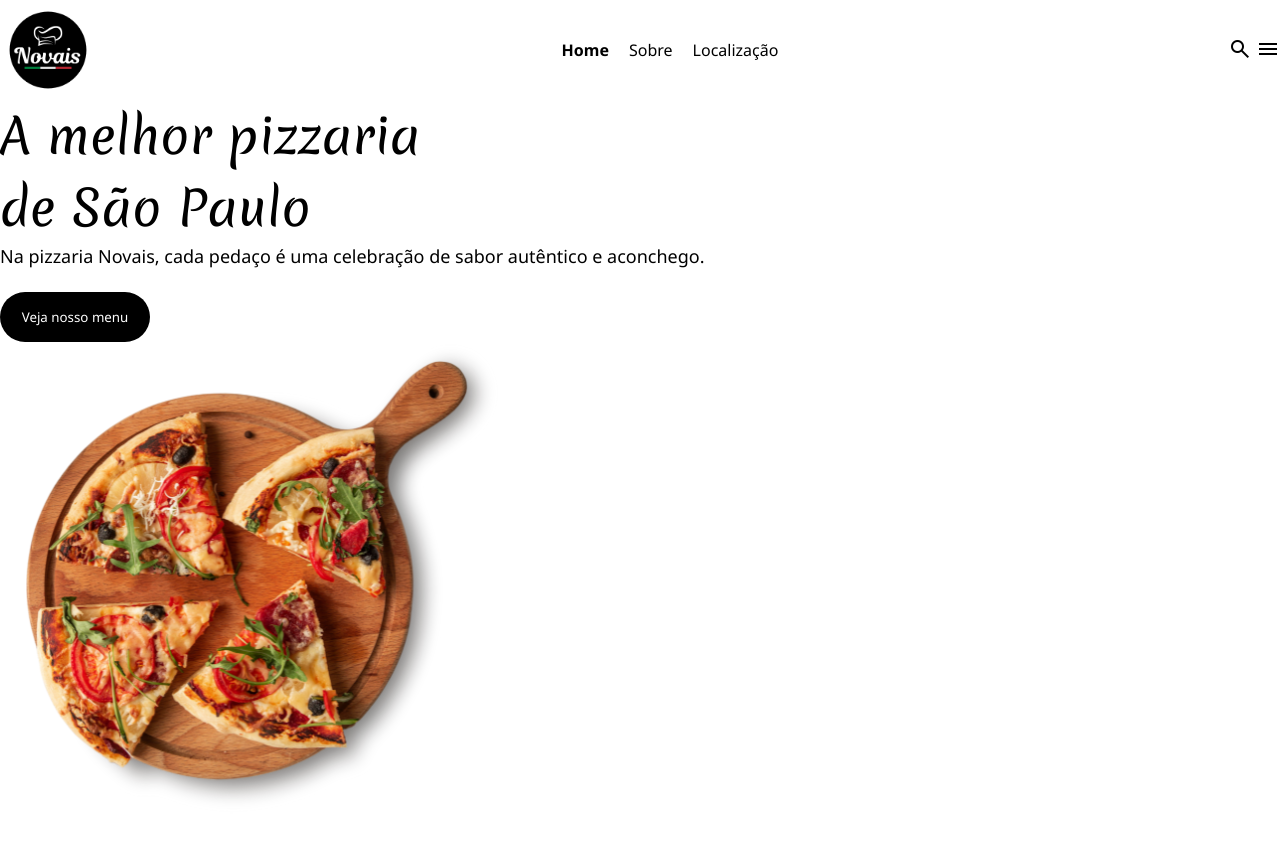
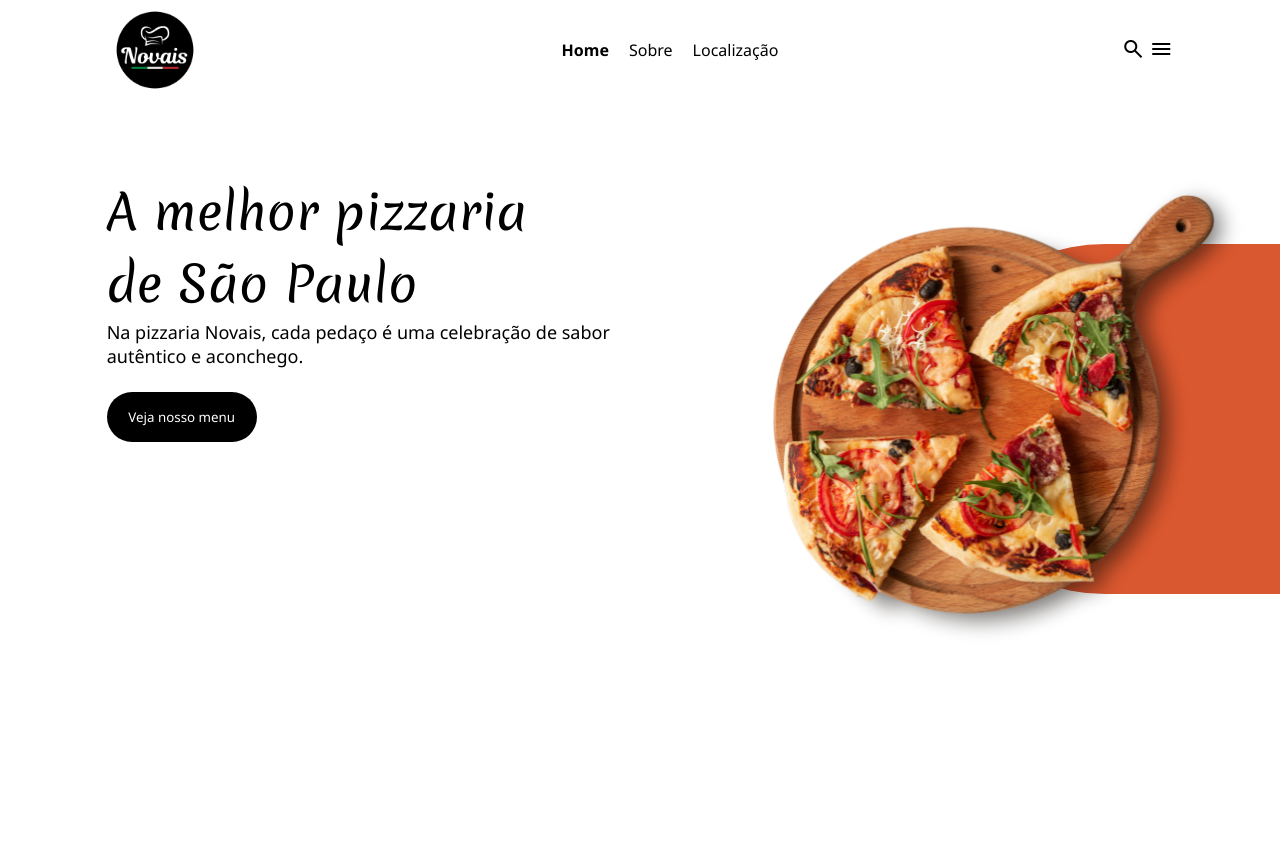
Before and after one commit to brunovicenters/Pizzaria-Novais, a plain HTML site: page index.html in a window 1280 px wide. After the commit the page ends 800 px from the top, so only its background shows below. Drawn offline with nearby package versions, Linux system fonts and the light colour scheme.

Commit message:
Added grid

```diff
--- a/css/layout/_header.css
+++ b/css/layout/_header.css
@@ -1,3 +1,33 @@
 header {
     display: grid;
+    grid-template-columns: repeat(12, 1fr);
+    grid-template-rows: 80px 96px auto 20px;
+    position: relative;
 }
+
+nav {
+    grid-column: 2/12;
+    grid-row-start: 1;
+}
+
+.main_msg {
+    grid-column: 2/7;
+    grid-row-start: 3;
+}
+
+header > img {
+    grid-column: 8/13;
+    grid-row-start: 3;
+    z-index: 1;
+}
+
+.div_oval {
+    position: absolute;
+    top: 35%;
+    right: 0;
+    width: 350px;
+    height: 350px;
+    background-color: #da582f;
+    border-top-left-radius: 50%;
+    border-bottom-left-radius: 50%;
+}
```
